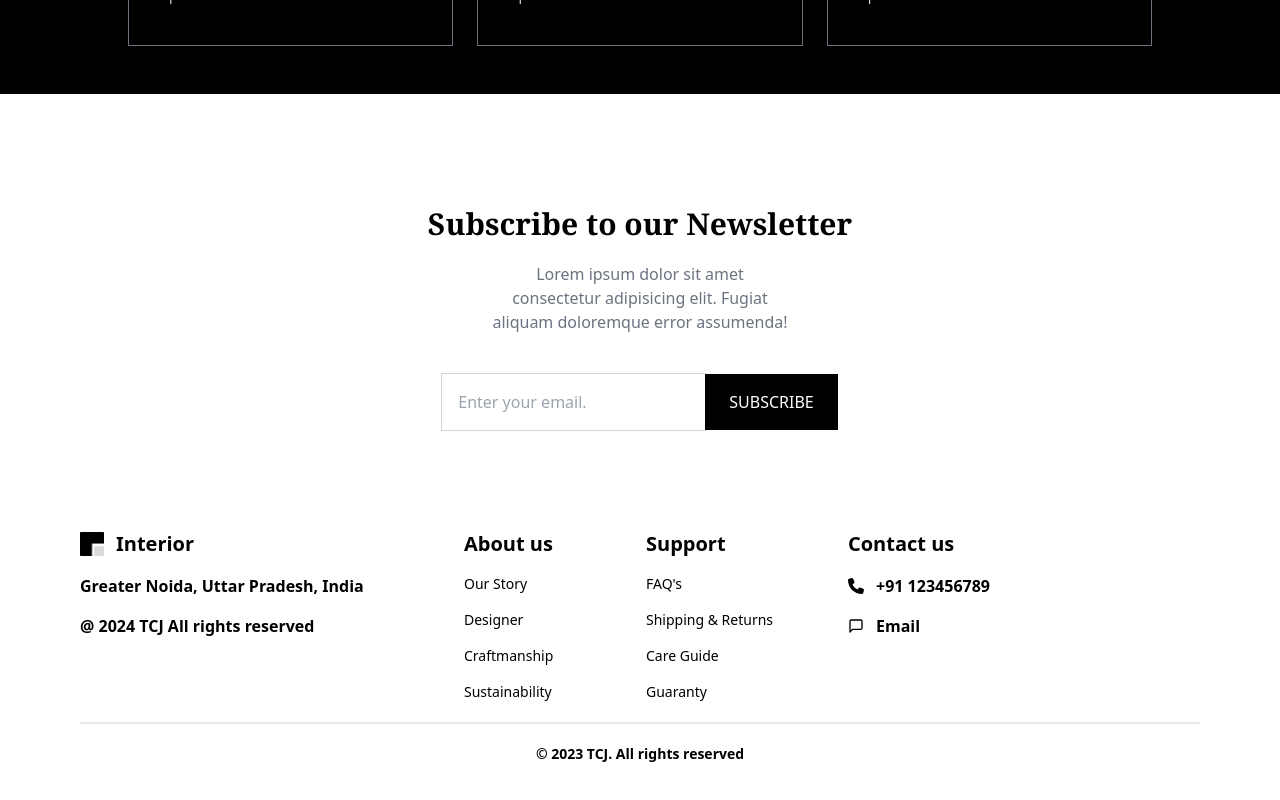
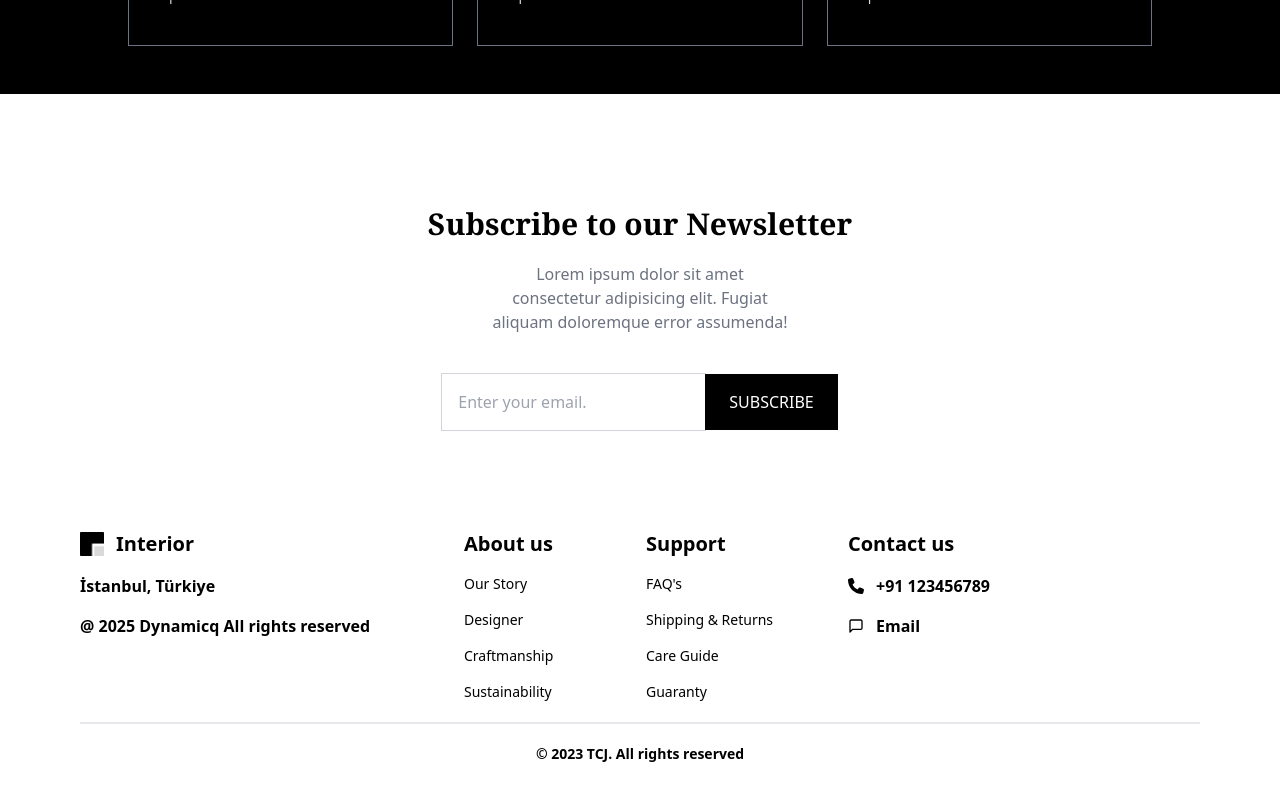
Before and after one commit to forxynet/react-interior-design, a React (Vite) app: page / in a window 1280 px wide. Shown: the part 2982-3782 px from the top of the page. Built offline with nearby package versions, Linux system fonts and the light colour scheme.

Commit message:
added footer

```diff
--- a/src/components/footer/Footer.jsx
+++ b/src/components/footer/Footer.jsx
@@ -20,8 +20,8 @@ const Footer = () => {
               <img src={Logo} alt="" className="w-6" />
               <p className="text-xl font-semibold">Interior</p>
             </div>
-            <p>Greater Noida, Uttar Pradesh, India</p>
-            <p>@ 2024 TCJ All rights reserved</p>
+            <p>İstanbul, Türkiye</p>
+            <p>@ 2025 Dynamicq All rights reserved</p>
           </div>
           {/* Footer Link */}
           <div className="grid grid-cols-2 gap-3">
```
